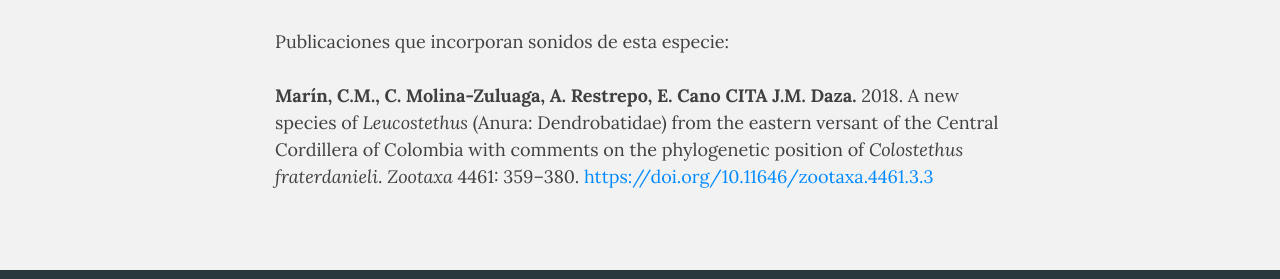
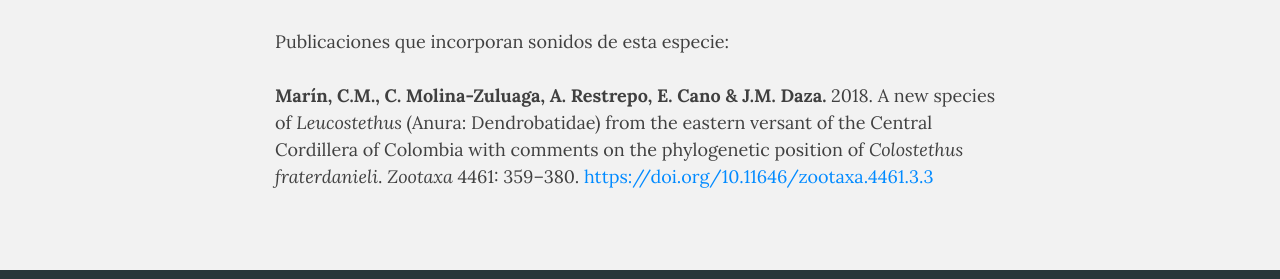
Before and after one commit to colombianfrogs/sounds, a Jekyll site: the page built from docs/species/Leucostethus_fraterdanieli.md, in a window 1280 px wide and 1248 px high. Shown: the part 747-1026 px from the top of the window. Built offline with Jekyll 4.4.1, drawn with Linux system fonts in a browser that asks for light colours.

Commit message:
Update Leucostethus_fraterdanieli.md

```diff
--- a/docs/species/Leucostethus_fraterdanieli.md
+++ b/docs/species/Leucostethus_fraterdanieli.md
@@ -82,4 +82,4 @@
 
 Publicaciones que incorporan sonidos de esta especie:
 <br><br>
-<strong>Marín, C.M., C. Molina-Zuluaga, A. Restrepo, E. Cano CITA J.M. Daza.</strong> 2018. A new species of <i>Leucostethus</i> (Anura: Dendrobatidae) from the eastern versant of the Central Cordillera of Colombia with comments on the phylogenetic position of <i>Colostethus fraterdanieli</i>. <i>Zootaxa</i> 4461: 359--380. <a href="https://doi.org/10.11646/zootaxa.4461.3.3">https://doi.org/10.11646/zootaxa.4461.3.3</a>
+<strong>Marín, C.M., C. Molina-Zuluaga, A. Restrepo, E. Cano & J.M. Daza.</strong> 2018. A new species of <i>Leucostethus</i> (Anura: Dendrobatidae) from the eastern versant of the Central Cordillera of Colombia with comments on the phylogenetic position of <i>Colostethus fraterdanieli</i>. <i>Zootaxa</i> 4461: 359--380. <a href="https://doi.org/10.11646/zootaxa.4461.3.3">https://doi.org/10.11646/zootaxa.4461.3.3</a>
```
